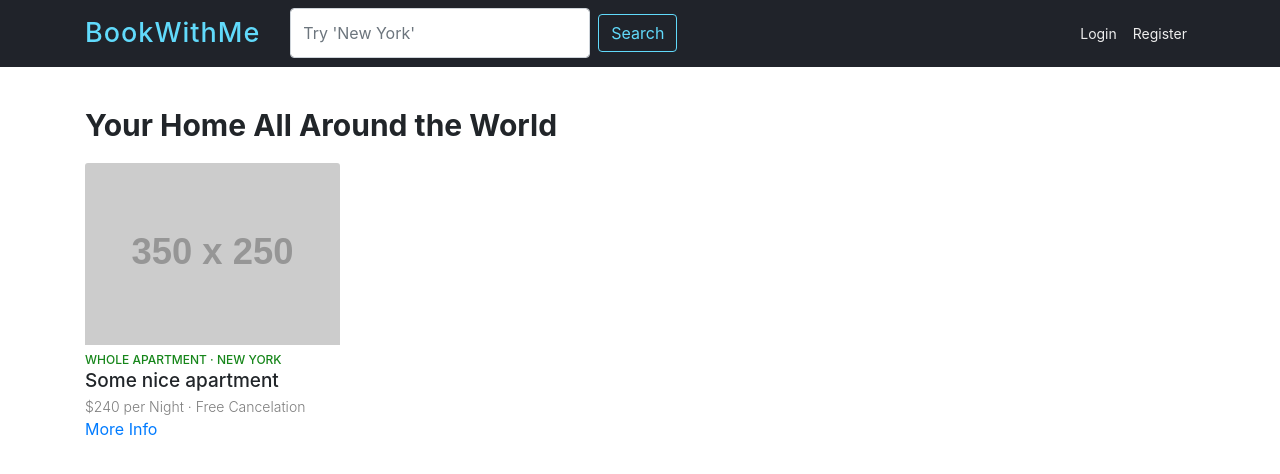
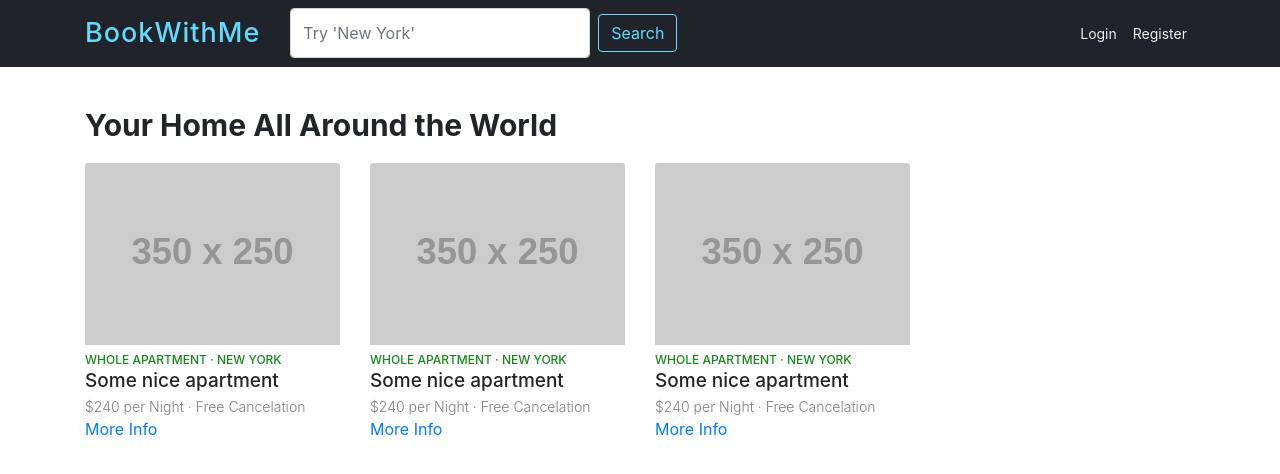
Before and after one commit to Jerga99/book-with-me-react, a React (Create React App) app: page / in a window 1280 px wide. Shown: the top 474 px of the page. Built offline with nearby package versions, Linux system fonts and the light colour scheme.

Commit message:
Adds Rental list component , state and props

```diff
--- a/src/App.js
+++ b/src/App.js
@@ -2,7 +2,7 @@ import React, { Component } from 'react';
 // import logo from './logo.svg';
 import './App.css';
 import { Header } from './components/shared/header/Header';
-import { RentalCard } from './components/rental/RentalCard';
+import { RentalList } from './components/rental/RentalList';
 
 class App extends Component {
   render() {
@@ -10,7 +10,7 @@ class App extends Component {
       <div className="App">
         <Header/>
         <div className="container">
-          <RentalCard></RentalCard>
+          <RentalList></RentalList>
         </div>
       </div>
     );
--- a/src/components/rental/RentalCard.js
+++ b/src/components/rental/RentalCard.js
@@ -1,12 +1,9 @@
 import React from 'react';
 
-export function RentalCard() {
+export function RentalCard(props) {
 
   return (
-    <section id="rentalListing">
-      <h1 className="page-title">Your Home All Around the World</h1>
-      <div className="row">
-        <div className='col-md-3 col-xs-6'>
+      <div className={props.colClass}>
         <div className="card bwm-card">
           <img className="card-img-top" src="http://via.placeholder.com/350x250" alt=""></img>
           <div className="card-block">
@@ -17,7 +14,5 @@ export function RentalCard() {
           </div>
         </div>
       </div>
-      </div>
-    </section>
     )
 }
--- /dev/null
+++ b/src/components/rental/RentalList.js
@@ -0,0 +1,36 @@
+import React from 'react';
+import {RentalCard} from './RentalCard';
+
+export class RentalList extends React.Component {
+
+  constructor(props) {
+    super(props);
+
+    this.state = {
+      rentals: []
+    }
+  }
+
+  componentWillMount() {
+    this.setState({
+      rentals: [1,2,3]
+    })
+  }
+
+  renderRentals() {
+    return this.state.rentals.map((rental, index) => {
+      return <RentalCard colClass="col-md-3 col-xs-6" key={index}> </RentalCard>;
+    });
+  }
+
+  render() {
+    return (
+      <section id="rentalListing">
+        <h1 className="page-title">Your Home All Around the World</h1>
+        <div className="row">
+          {this.renderRentals()}
+        </div>
+      </section>
+      )
+  }
+}
```
Lines whose indentation alone changed are shown as unchanged.
